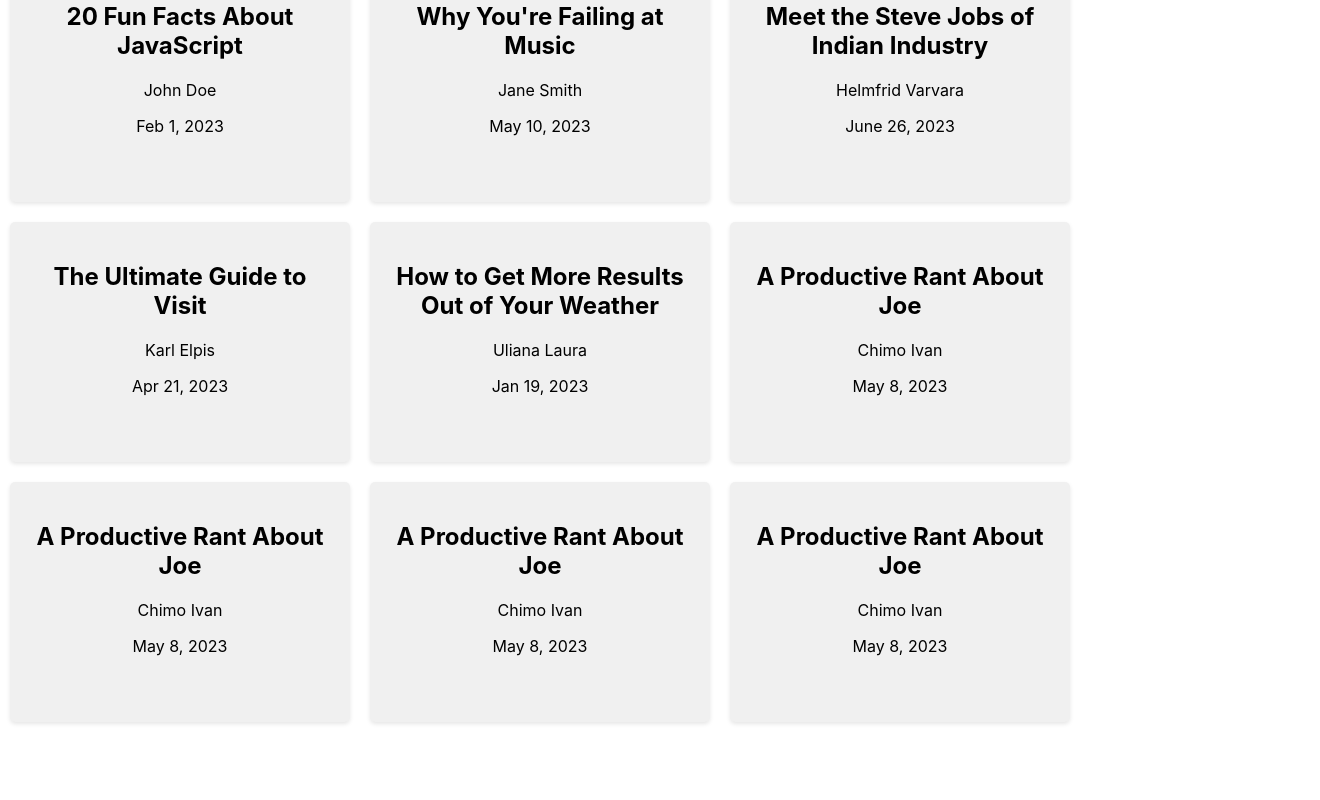
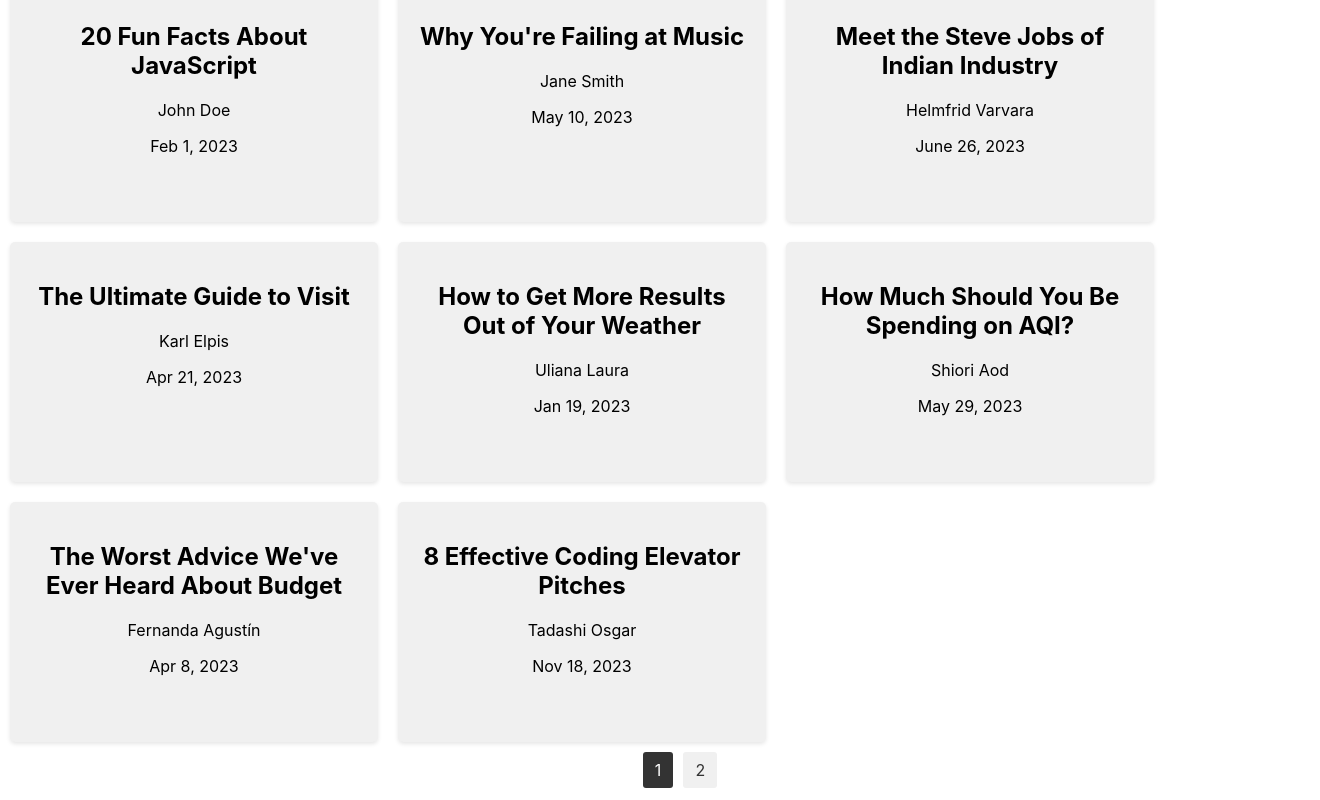
Before and after one commit to supjain/captivating-tales, a React (Create React App) app: page / in a window 1280 px wide. Shown: the part 160-960 px from the top of the page, 1320 px wide, since content can reach past the window. Built offline with nearby package versions, Linux system fonts and the light colour scheme.

Commit message:
Pagination

```diff
--- a/src/components/BlogCard/BlogCard.css
+++ b/src/components/BlogCard/BlogCard.css
@@ -1,6 +1,9 @@
 .blog-card {
-  width: 18.75rem;
+  /* width: 18.75rem;
+  height: 12.5rem; */
+  width: 20.5rem;
   height: 12.5rem;
+  text-align: center;
   background-color: #f0f0f0;
   margin: 0.625rem;
   padding: 1.25rem;
--- /dev/null
+++ b/src/components/Pagination/BasicPagination.css
@@ -0,0 +1,31 @@
+.pagination {
+  list-style: none;
+  display: flex;
+  justify-content: center;
+  margin-top: 20px;
+  align-items: center;
+  bottom: 0;
+  width: 100%;
+}
+
+.pagination li {
+  margin: 0 5px;
+}
+
+.pagination a {
+  display: block;
+  padding: 8px 12px;
+  text-decoration: none;
+  background-color: #f0f0f0;
+  color: #333;
+  border-radius: 3px;
+}
+
+.pagination a:hover {
+  background-color: #ccc;
+}
+
+.pagination .active a {
+  background-color: #333;
+  color: #fff;
+}
--- /dev/null
+++ b/src/components/Pagination/BasicPagination.jsx
@@ -0,0 +1,69 @@
+// import React from "react";
+// import Pagination from "@mui/material/Pagination";
+// import Stack from "@mui/material/Stack";
+
+// const BasicPagination = () => {
+//   return (
+//     <div>
+//       <Stack spacing={2}>
+//         <Pagination count={10} color="primary" />
+//       </Stack>
+//     </div>
+//   );
+// };
+
+// export default BasicPagination;
+
+import React, { useState } from "react";
+import BlogData from "../../utils/BlogData";
+import "./BasicPagination.css";
+
+const BasicPagination = () => {
+  const [currentPage, setCurrentPage] = useState(1);
+
+  const blogsPerPage = 8;
+  // Calculate the index of the first and last blog on the current page
+
+  const indexOfLastBlog = currentPage * blogsPerPage;
+
+  const indexOfFirstBlog = indexOfLastBlog - blogsPerPage;
+
+  //const currentBlogs = blogs.slice(indexOfFirstBlog, indexOfLastBlog);
+  const currentBlogs = BlogData.slice(indexOfFirstBlog, indexOfLastBlog);
+
+  // Change page
+
+  const paginate = (pageNumber) => setCurrentPage(pageNumber);
+  return (
+    <>
+      <div className="a">
+        {currentBlogs.map((blog, index) => (
+          <div key={index} className="blog-card">
+            <h2>{blog.title}</h2>
+
+            <p>{blog.author}</p>
+
+            <p>{blog.date}</p>
+          </div>
+        ))}
+        <div>
+          <ul className="pagination">
+            {Array.from({
+              length: Math.ceil(BlogData.length / blogsPerPage),
+            }).map((_, index) => (
+              <li
+                key={index}
+                className={currentPage === index + 1 ? "active" : ""}
+                onClick={() => paginate(index + 1)}
+              >
+                <a href="#">{index + 1}</a>
+              </li>
+            ))}
+          </ul>
+        </div>
+      </div>
+    </>
+  );
+};
+
+export default BasicPagination;
--- a/src/pages/HomePage/HomePage.css
+++ b/src/pages/HomePage/HomePage.css
@@ -1,6 +1,3 @@
-
-
-.home-page{
-    text-align: center;
-    height: 1000px;
+.home-page {
+  text-align: center;
 }
--- a/src/pages/HomePage/HomePage.jsx
+++ b/src/pages/HomePage/HomePage.jsx
@@ -6,7 +6,7 @@ import "./HomePage.css";
 const HomePage = () => {
   return (
     <div className="home-page">
-      <div className="home-page blog">
+      {/* <div className="home-page blog">
         {blogs &&
           blogs.map((blog) => (
             <BlogCard
@@ -15,7 +15,7 @@ const HomePage = () => {
               date={blog.date}
             />
           ))}
-      </div>
+      </div> */}
       <div className="pagination">
         <BasicPagination />
       </div>
--- a/src/utils/BlogData.tsx
+++ b/src/utils/BlogData.tsx
@@ -25,24 +25,24 @@ const blogs = [
     date: "Jan 19, 2023",
   },
   {
-    title: "A Productive Rant About Joe",
-    author: "Chimo Ivan",
-    date: "May 8, 2023",
+    title: "How Much Should You Be Spending on AQI?",
+    author: "Shiori Aod",
+    date: "May 29, 2023",
   },
   {
-    title: "A Productive Rant About Joe",
-    author: "Chimo Ivan",
-    date: "May 8, 2023",
+    title: "The Worst Advice We've Ever Heard About Budget",
+    author: "Fernanda Agustín",
+    date: "Apr 8, 2023",
   },
   {
-    title: "A Productive Rant About Joe",
-    author: "Chimo Ivan",
-    date: "May 8, 2023",
+    title: "8 Effective Coding Elevator Pitches",
+    author: "Tadashi Osgar",
+    date: "Nov 18, 2023",
   },
   {
-    title: "A Productive Rant About Joe",
-    author: "Chimo Ivan",
-    date: "May 8, 2023",
+    title: "The History of Adobe",
+    author: "Zacchaeus Bill",
+    date: "Sept 25, 2023",
   },
 ];
 export default blogs;
```
Also changed, not shown: src/pages/HomePage/HomePage.tsx (deleted, +0 -15 lines).
